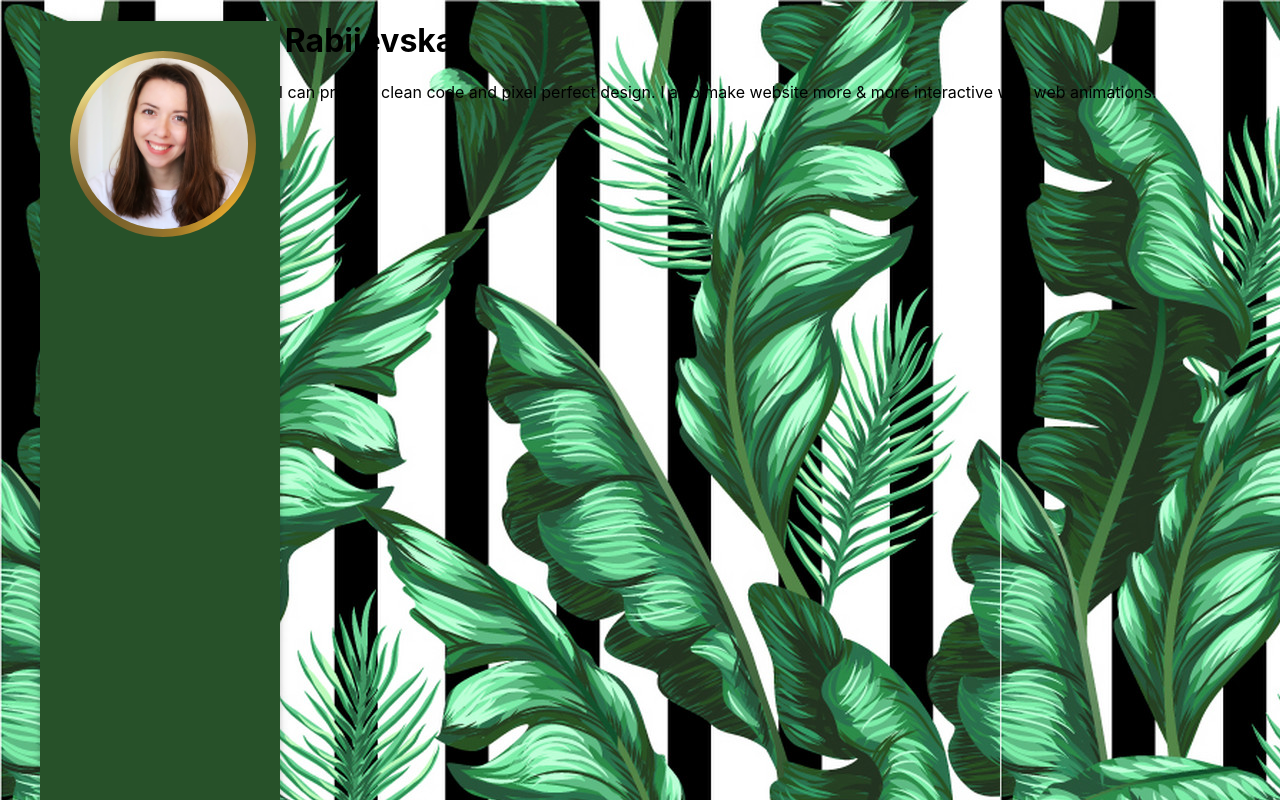
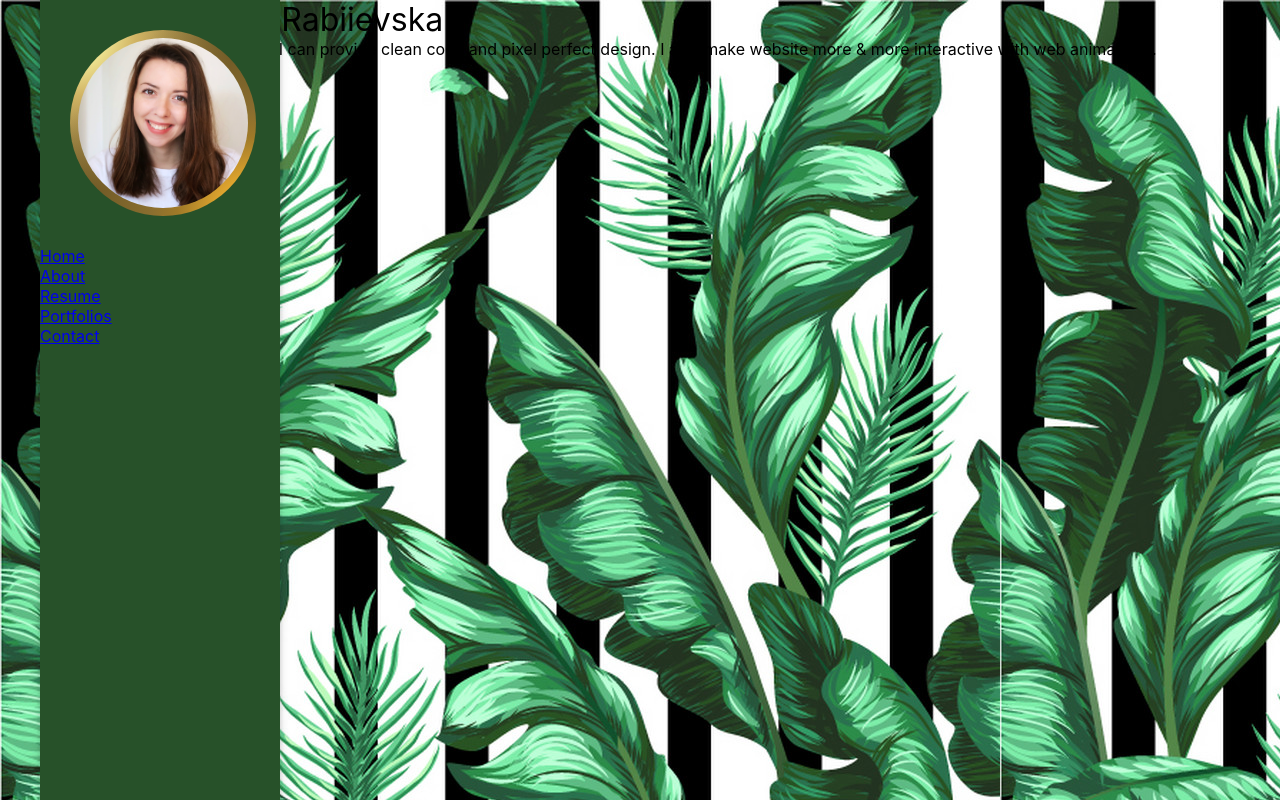
Before and after one commit to atranarta/portfolio, a React (Create React App) app: page / in a window 1280 px wide. Built offline with nearby package versions, Linux system fonts and the light colour scheme.

Commit message:
Added basic styles and nav

```diff
--- a/src/App.css
+++ b/src/App.css
@@ -1,3 +1,40 @@
+@charset "UTF-8";
+html {
+  box-sizing: border-box;
+  font-size: 16px;
+}
+
+*,
+*:before,
+*:after {
+  box-sizing: inherit;
+}
+
+body,
+h1,
+h2,
+h3,
+h4,
+h5,
+h6,
+p,
+ol,
+ul {
+  margin: 0;
+  padding: 0;
+  font-weight: normal;
+}
+
+ol,
+ul {
+  list-style: none;
+}
+
+img {
+  max-width: 100%;
+  height: auto;
+}
+
 body {
   background-image: url(../src/img/banana-leaves-pattern-tropical-background-vector-14381131.jpg);
   position: relative;
@@ -37,7 +74,7 @@ aside .avatar-wrap {
 
 aside .avatar {
   position: absolute;
-  top: 7px;
+  top: 8px;
   left: 8px;
   border-radius: 100%;
   margin-bottom: 50px;
--- a/src/components/sideNav/index.js
+++ b/src/components/sideNav/index.js
@@ -8,6 +8,15 @@ const sideNav = () => (
         <img src={Avatar} className="avatar" alt="Tetiana Rabiievska" width="170px"></img>
       </div>
     </div>
+    <nav>
+      <ul>
+        <li><a href="/">Home</a></li>
+        <li><a href="/">About</a></li>
+        <li><a href="/">Resume</a></li>
+        <li><a href="/">Portfolios</a></li>
+        <li><a href="/">Contact</a></li>
+      </ul>
+    </nav>
   </aside>
 );
 
```
